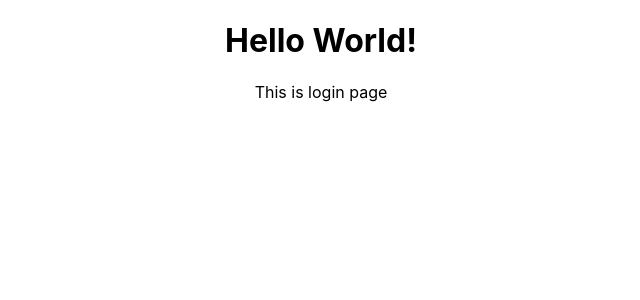
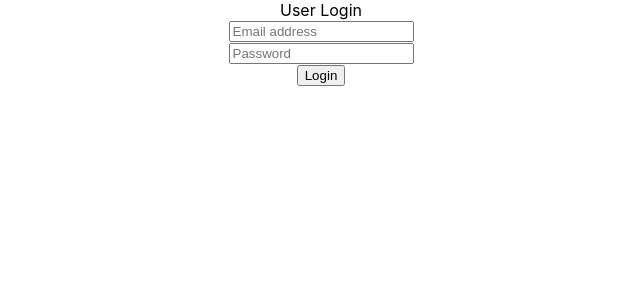
Before and after one commit to renukapaturkar/userloginform, a React (Create React App) app: page / in a window 1280 px wide. Shown: the top 300 px of the page, without its empty margins (319-959 px from the left). Built offline with nearby package versions, Linux system fonts and the light colour scheme.

Commit message:
private route added, auth context created , local storage added

```diff
--- a/src/App.js
+++ b/src/App.js
@@ -1,14 +1,24 @@
 import './App.css';
 import {Routes, Route} from "react-router-dom";
 import { Login } from './Login/Login';
+import { UserProfile } from './Private Pages/UserProfile';
+import { PrivateRoute } from './PrivateRoute';
 
 function App() {
   return (
     <div className="App">
-      <h1>Hello World!</h1>
 
       <Routes>
         <Route path="/" element={<Login/>}/>
+
+        <Route
+            path="/profile"
+            element={
+              <PrivateRoute>
+                <UserProfile/>
+              </PrivateRoute>
+            }
+          />
       </Routes>
 
 
--- /dev/null
+++ b/src/AuthProvider.js
@@ -0,0 +1,41 @@
+import { createContext,useContext, useEffect, useState  } from "react";
+import { fakeAuthApi } from "./fakeAuthAPi";
+
+export const AuthContext = createContext();
+
+
+export const AuthProvider = ({children}) => {
+    const [isUserlogin, setLogin] = useState(false);
+
+    useEffect(() => {
+        const loginStatus = JSON.parse(localStorage?.getItem("login"));
+        loginStatus?.isUserLoggedIn && setLogin(true);
+    }, [])
+
+    const loginWithUserCredentials = async(email, password) => {
+        try {
+            const response = await fakeAuthApi(email, password);
+            if(response.success) {
+                setLogin(true)
+                console.log(isUserlogin)
+                localStorage?.setItem(
+                    "login", JSON.stringify({isUserLoggedIn: isUserlogin})
+                )
+            }
+        }catch(error){
+            console.log("The credentials are incorrect, Please enter correct credentials!", error)
+        }
+    }
+
+
+    return (
+        <AuthContext.Provider value={{isUserlogin, loginWithUserCredentials}}>
+            {children}
+        </AuthContext.Provider>
+    )
+}
+
+
+export const useAuth = () => {
+    return useContext(AuthContext)
+}
--- a/src/Login/Login.js
+++ b/src/Login/Login.js
@@ -1,5 +1,57 @@
+import { useState } from "react";
+import { useAuth } from "../AuthProvider";
+import { UserProfile } from "../Private Pages/UserProfile";
+
 export const Login = () => {
-    return(
-        <div>This is login page</div>
-    )
-}
+  const [email, setEmail] = useState("");
+  const [password, setPassword] = useState("");
+  const [errorMessage, setErrorMessage] = useState("");
+
+  const { isUserlogin, loginWithUserCredentials } = useAuth();
+
+  const passwordValid = /^(?=.*[0-9])(?=.*[a-z])(?=.*[A-Z]).{8,20}$/.test(
+    password
+  );
+
+
+  function loginHandler(e) {
+      e.preventDefault();
+      if(!passwordValid){
+          setErrorMessage("Password must be 8-20 characters, must contain letters (upper and lower case), at least 1 number, and 1 special character")
+      }else {
+        loginWithUserCredentials(email, password);
+      }
+
+  }
+
+
+
+
+  return (
+    <div>
+      {isUserlogin ? (
+      <UserProfile />
+      ): (
+      <form onSubmit={loginHandler}>
+        <div>User Login</div>
+        <div>
+          <input placeholder="Email address" type="email"  required onChange={(e) => setEmail(e.target.value)}/>
+        </div>
+
+        <div>
+          <input placeholder="Password" type="password" required onChange={(e) => setPassword(e.target.value)}/>
+        </div>
+
+        <div>
+            <small>{errorMessage}</small>
+        </div>
+
+
+        <div>
+          <button >Login</button>
+        </div>
+      </form>
+      )}
+    </div>
+  );
+};
--- /dev/null
+++ b/src/Private Pages/UserProfile.js
@@ -0,0 +1,11 @@
+export const UserProfile = () => {
+    return(
+        <div>
+            <h1>Hello Admin!</h1>
+            <button>Logout</button>
+
+        </div>
+
+
+    )
+}
--- /dev/null
+++ b/src/PrivateRoute.jsx
@@ -0,0 +1,16 @@
+import {Route, useNavigate} from "react-router-dom";
+
+import { useAuth } from "./AuthProvider";
+
+export const PrivateRoute = ({children}) => {
+    const isUserlogin = useAuth();
+    console.log(isUserlogin, "isUserLogin")
+    const navigate = useNavigate();
+
+    if(isUserlogin){
+        return children
+    }else {
+        navigate('/')
+    }
+
+}
--- /dev/null
+++ b/src/fakeAuthAPi.js
@@ -0,0 +1,24 @@
+const users = [
+    {
+        email: "admin@test.com",
+        password: "Admin123!"
+    }
+]
+
+
+const findUserbyEmail = (email) => {
+    return users.find((user) => user.email === email)
+}
+
+export const fakeAuthApi = (email, password) => {
+    return new Promise((resolve, reject) => {
+        setTimeout(() => {
+            const user = findUserbyEmail(email);
+            if(user.password === password) {
+                resolve({success: true, status: 200})
+            }else {
+                reject({success: false, status: 401})
+            }
+        }, 3000)
+    })
+}
--- a/src/index.js
+++ b/src/index.js
@@ -5,12 +5,15 @@ import App from './App';
 import {
   BrowserRouter as Router,
 } from "react-router-dom";
+import { AuthProvider } from './AuthProvider';
 
 
 ReactDOM.render(
   <React.StrictMode>
     <Router>
+      <AuthProvider>
     <App />
+    </AuthProvider>
     </Router>
   </React.StrictMode>,
   document.getElementById('root')
```
